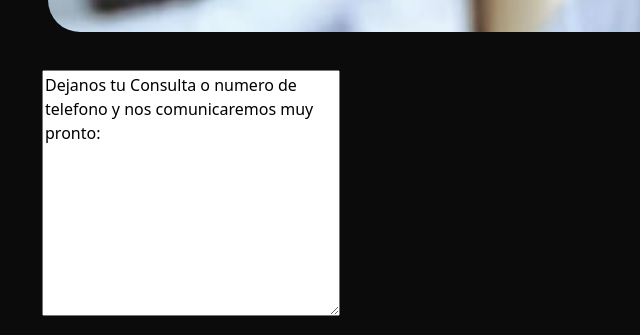
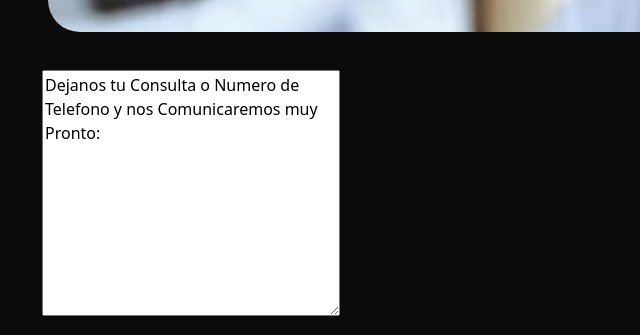
Before and after one commit to perezever/Pre-Entrega-2-EverPerez, a plain HTML site: page presupuestos.html in a window 1280 px wide. Shown: the part 556-891 px from the top of the page, 0-640 px from the left. Drawn offline with nearby package versions, Linux system fonts and the light colour scheme.

Commit message:
modifique texto de presupuesto.html

```diff
--- a/presupuestos.html
+++ b/presupuestos.html
@@ -49,7 +49,7 @@
     <div class="consulta">
             <ul>
               <!--introduce cuadro para comentarios-->
-              <textarea name="" id="" cols="30" rows="10">Dejanos tu Consulta o numero de telefono y nos comunicaremos muy pronto:
+              <textarea name="" id="" cols="30" rows="10">Dejanos tu Consulta o Numero de Telefono y nos Comunicaremos muy Pronto:
 
               </textarea>
             </ul>
```
